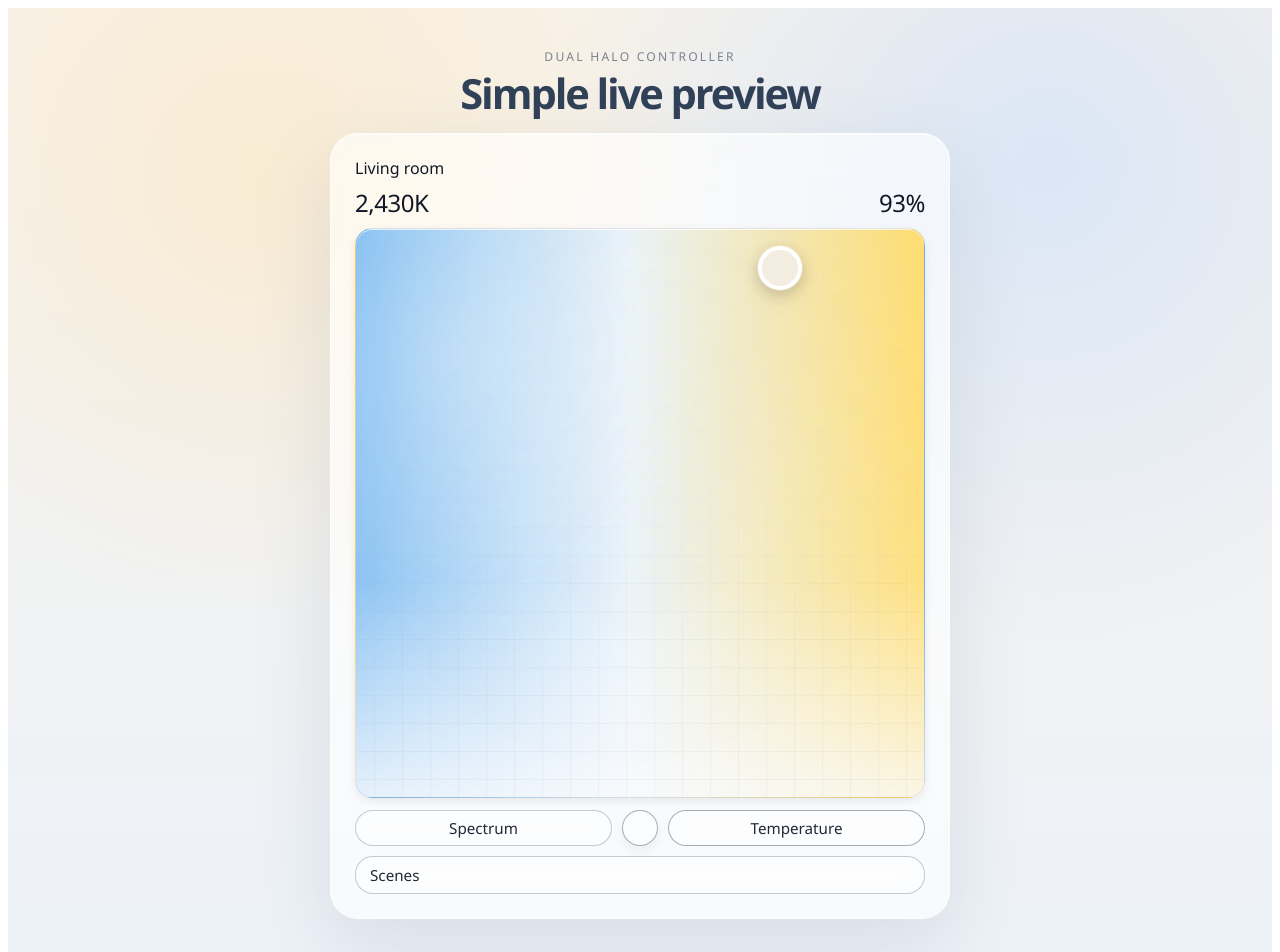
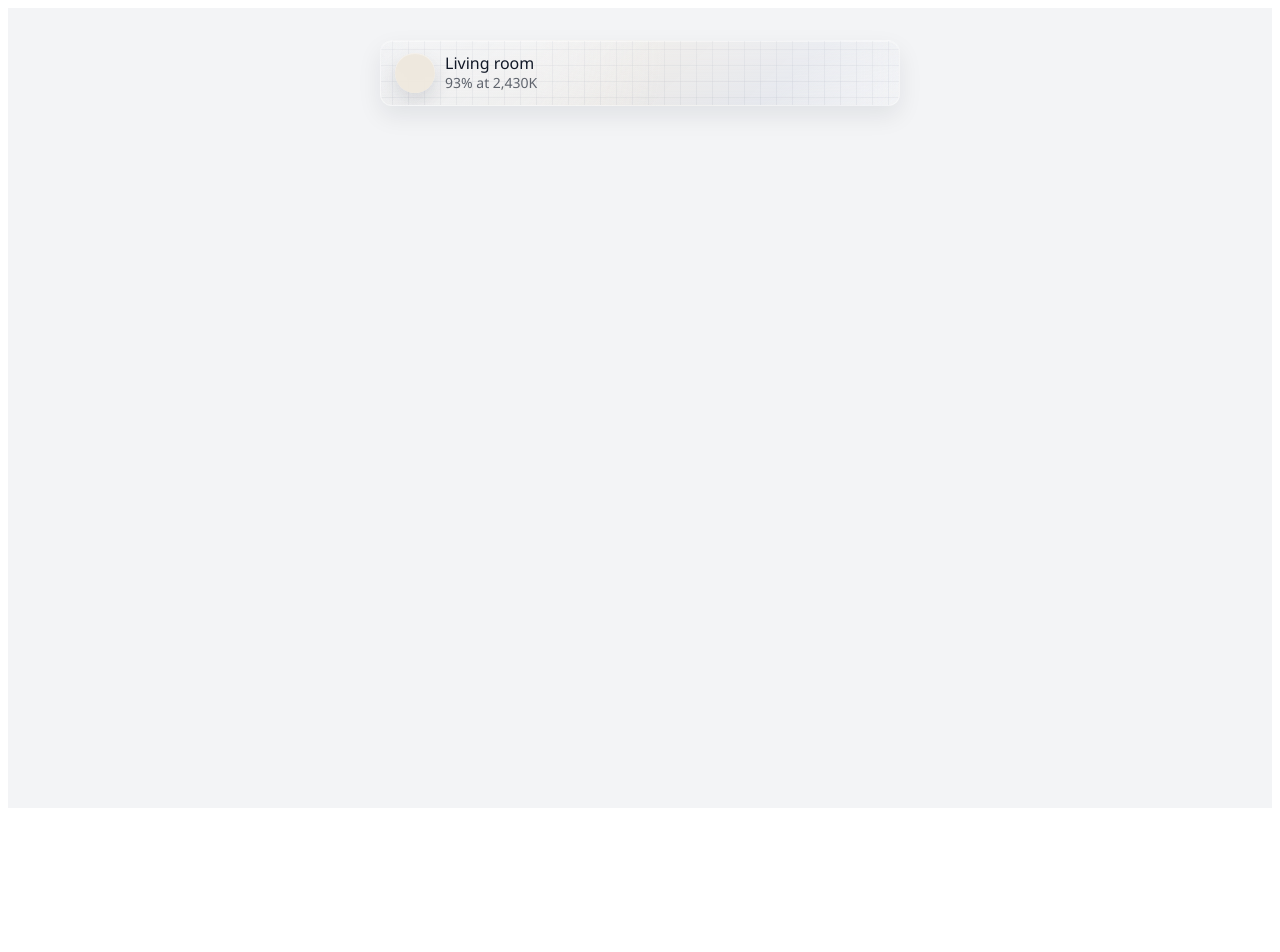
Before and after one commit to mbb365/Dual-Axis-Controller-v4, a React (Vite) app: page / in a window 1280 px wide. Shown: the top 952 px of the page. After the commit the page ends 816 px from the top, so only its background shows below. Built offline with nearby package versions, Linux system fonts and the light colour scheme.

Commit message:
Release v8.0.0

```diff
--- a/package.json
+++ b/package.json
@@ -1,7 +1,7 @@
 {
   "name": "dual-halo-controller",
   "private": true,
-  "version": "7.0.0",
+  "version": "8.0.0",
   "type": "module",
   "scripts": {
     "dev": "vite",
--- a/src/App.tsx
+++ b/src/App.tsx
@@ -13,89 +13,6 @@ interface QueuedControlCommand {
     uiMode: 'temperature' | 'spectrum';
     colorTempKelvin?: number;
     hsColor?: [number, number];
-}
-
-interface HassEntityRegistryEntry {
-    area_id?: string | null;
-    device_id?: string | null;
-}
-
-interface HassDeviceRegistryEntry {
-    area_id?: string | null;
-}
-
-function asStringArray(value: unknown): string[] {
-    if (Array.isArray(value)) {
-        return value.filter((item): item is string => typeof item === 'string');
-    }
-
-    return typeof value === 'string' ? [value] : [];
-}
-
-function getEntityAreaIds(
-    entityId: string,
-    entityRegistry: Record<string, HassEntityRegistryEntry>,
-    deviceRegistry: Record<string, HassDeviceRegistryEntry>
-) {
-    const entityEntry = entityRegistry[entityId];
-    const areaIds = new Set<string>();
-
-    if (typeof entityEntry?.area_id === 'string' && entityEntry.area_id) {
-        areaIds.add(entityEntry.area_id);
-    }
-
-    if (typeof entityEntry?.device_id === 'string' && entityEntry.device_id) {
-        const deviceAreaId = deviceRegistry[entityEntry.device_id]?.area_id;
-        if (typeof deviceAreaId === 'string' && deviceAreaId) {
-            areaIds.add(deviceAreaId);
-        }
-    }
-
-    return areaIds;
-}
-
-function sceneMatchesLightOrArea(
-    sceneState: {
-        attributes?: Record<string, unknown>;
-    } | undefined,
-    targetEntityId: string,
-    entityRegistry: Record<string, HassEntityRegistryEntry>,
-    deviceRegistry: Record<string, HassDeviceRegistryEntry>
-) {
-    if (!sceneState) return false;
-
-    const sceneEntityIds = asStringArray(sceneState.attributes?.entity_id);
-    if (sceneEntityIds.includes(targetEntityId)) {
-        return true;
-    }
-
-    const sceneDeviceIds = new Set(asStringArray(sceneState.attributes?.device_id));
-    const sceneAreaIds = new Set(asStringArray(sceneState.attributes?.area_id));
-    const targetAreaIds = getEntityAreaIds(targetEntityId, entityRegistry, deviceRegistry);
-    const targetDeviceId = entityRegistry[targetEntityId]?.device_id;
-
-    if (targetDeviceId && sceneDeviceIds.has(targetDeviceId)) {
-        return true;
-    }
-
-    if (targetAreaIds.size > 0) {
-        for (const areaId of targetAreaIds) {
-            if (sceneAreaIds.has(areaId)) {
-                return true;
-            }
-        }
-
-        for (const sceneEntityId of sceneEntityIds) {
-            const sceneEntityAreaIds = getEntityAreaIds(sceneEntityId, entityRegistry, deviceRegistry);
-            for (const areaId of sceneEntityAreaIds) {
-                if (targetAreaIds.has(areaId)) {
-                    return true;
-                }
-            }
-        }
-    }
-
-    return false;
 }
 
 export interface CardAppProps {
@@ -119,13 +36,11 @@ export function CardApp({
     onHoldAction,
     onDoubleTapAction,
 }: CardAppProps) {
-    const entityRegistry = (hass?.entities ?? {}) as Record<string, HassEntityRegistryEntry>;
-    const deviceRegistry = (hass?.devices ?? {}) as Record<string, HassDeviceRegistryEntry>;
     const allStates = (hass?.states ?? {}) as Record<
         string,
         {
             state?: string;
-            attributes?: Record<string, unknown> & {
+            attributes?: {
                 friendly_name?: string;
             };
         }
@@ -142,12 +57,7 @@ export function CardApp({
         supportedColorModes.some((mode) => ['hs', 'xy', 'rgb', 'rgbw', 'rgbww'].includes(mode)) ||
         (light?.attributes.hs_color != null && light?.attributes.color_mode !== 'color_temp');
     const sceneOptions: SceneOption[] = Object.entries(allStates)
-        .filter(
-            ([sceneEntityId, sceneState]) =>
-                sceneEntityId.startsWith('scene.') &&
-                sceneState?.state !== 'unavailable' &&
-                sceneMatchesLightOrArea(sceneState, entityId, entityRegistry, deviceRegistry)
-        )
+        .filter(([sceneEntityId, sceneState]) => sceneEntityId.startsWith('scene.') && sceneState?.state !== 'unavailable')
         .map(([sceneEntityId, sceneState]) => ({
             entityId: sceneEntityId,
             name: sceneState.attributes?.friendly_name || sceneEntityId.replace(/^scene\./, '').replace(/_/g, ' '),
@@ -159,6 +69,7 @@ export function CardApp({
     const isUserInteracting = useRef(false);
     const interactionTimeout = useRef<number | null>(null);
     const controlSendTimeout = useRef<number | null>(null);
+    const sceneFeedbackTimeout = useRef<number | null>(null);
     const pendingControlCommand = useRef<QueuedControlCommand | null>(null);
     const lastSentControlCommand = useRef<QueuedControlCommand | null>(null);
 
@@ -170,6 +81,7 @@ export function CardApp({
     const [isOn, setIsOn] = useState(false);
     const [uiMode, setUiMode] = useState<'temperature' | 'spectrum'>('temperature');
     const [selectedSceneName, setSelectedSceneName] = useState<string | null>(null);
+    const [sceneFeedbackMessage, setSceneFeedbackMessage] = useState<string | null>(null);
     const [showPopup, setShowPopup] = useState(false);
 
     useEffect(() => {
@@ -194,6 +106,9 @@ export function CardApp({
             }
             if (controlSendTimeout.current) {
                 window.clearTimeout(controlSendTimeout.current);
+            }
+            if (sceneFeedbackTimeout.current) {
+                window.clearTimeout(sceneFeedbackTimeout.current);
             }
         };
     }, []);
@@ -452,13 +367,41 @@ export function CardApp({
     );
 
     const handleSceneSelect = useCallback(
-        (sceneEntityId: string) => {
+        async (sceneEntityId: string) => {
             clearInteractionLock();
             const selectedScene = sceneOptions.find((scene) => scene.entityId === sceneEntityId);
-            setSelectedSceneName(selectedScene?.name ?? null);
-            hass.callService('scene', 'turn_on', { entity_id: sceneEntityId });
+            setSceneFeedbackMessage(null);
+
+            if (sceneFeedbackTimeout.current) {
+                window.clearTimeout(sceneFeedbackTimeout.current);
+                sceneFeedbackTimeout.current = null;
+            }
+
+            console.info('[Dual Halo Controller] Applying scene', {
+                lightEntityId: entityId,
+                sceneEntityId,
+                sceneName: selectedScene?.name ?? null,
+            });
+
+            try {
+                await hass.callService('scene', 'turn_on', { entity_id: sceneEntityId });
+                setSelectedSceneName(selectedScene?.name ?? null);
+            } catch (error) {
+                const detail = error instanceof Error ? error.message : 'Home Assistant did not accept the scene.';
+                console.error('[Dual Halo Controller] Failed to apply scene', {
+                    lightEntityId: entityId,
+                    sceneEntityId,
+                    error,
+                });
+
+                setSceneFeedbackMessage(`Couldn't apply ${selectedScene?.name ?? 'scene'}. ${detail}`);
+                sceneFeedbackTimeout.current = window.setTimeout(() => {
+                    setSceneFeedbackMessage(null);
+                    sceneFeedbackTimeout.current = null;
+                }, 5000);
+            }
         },
-        [clearInteractionLock, hass, sceneOptions]
+        [clearInteractionLock, entityId, hass, sceneOptions]
     );
 
     const handleTap = useCallback(() => {
@@ -515,6 +458,7 @@ export function CardApp({
                 onToggle={handleToggle}
                 sceneOptions={sceneOptions}
                 selectedSceneName={selectedSceneName}
+                sceneFeedbackMessage={sceneFeedbackMessage}
                 onSceneSelect={handleSceneSelect}
                 onTapAction={handleTap}
                 onHoldAction={onHoldAction}
@@ -566,6 +510,7 @@ export function CardApp({
                             onToggle={handleToggle}
                             sceneOptions={sceneOptions}
                             selectedSceneName={selectedSceneName}
+                            sceneFeedbackMessage={sceneFeedbackMessage}
                             onSceneSelect={handleSceneSelect}
                         />
                     </div>
--- a/src/components/CompactCard.css
+++ b/src/components/CompactCard.css
@@ -31,11 +31,11 @@
     position: absolute;
     inset: 0;
     background-image:
-        linear-gradient(rgba(77, 91, 124, 0.08) 1px, transparent 1px),
-        linear-gradient(90deg, rgba(77, 91, 124, 0.08) 1px, transparent 1px);
-    background-size: 18px 18px;
+        linear-gradient(rgba(77, 91, 124, 0.12) 1px, transparent 1px),
+        linear-gradient(90deg, rgba(77, 91, 124, 0.12) 1px, transparent 1px);
+    background-size: 16px 16px;
     background-position: center center;
-    opacity: 0.42;
+    opacity: 0.52;
     pointer-events: none;
 }
 
@@ -162,31 +162,46 @@
 
 .dual-card__mode-row {
     display: grid;
-    grid-template-columns: minmax(0, 1fr) 36px minmax(0, 1fr);
-    gap: 10px;
-    margin-top: 12px;
+    grid-template-columns: minmax(0, 1fr) 44px minmax(0, 1fr);
+    gap: 12px;
+    margin-top: 20px;
     align-items: center;
 }
 
+.dual-card__mode-pill,
+.dual-card__power-pill,
+.dual-card__scene-trigger,
+.dual-card__scene-option {
+    appearance: none;
+    -webkit-appearance: none;
+    background: #ffffff;
+    color: #545454;
+    box-shadow: none;
+    backdrop-filter: none;
+    -webkit-backdrop-filter: none;
+}
+
 .dual-card__mode-pill {
-    min-height: 36px;
+    position: relative;
+    z-index: 1;
+    isolation: isolate;
+    min-height: 42px;
     border-radius: 999px;
-    border: 1px solid rgba(17, 24, 39, 0.22);
-    background: rgba(255, 255, 255, 0.14);
-    color: #1f2937;
+    border: 1px solid #b7c0cb;
+    background: #ffffff;
+    color: #2f3746;
     font: inherit;
-    font-size: 0.95rem;
+    font-size: 0.92rem;
+    font-weight: 500;
+    letter-spacing: -0.01em;
+    padding: 0 18px;
     cursor: pointer;
-    box-shadow: inset 0 1px 0 rgba(255, 255, 255, 0.56);
-    backdrop-filter: blur(12px) saturate(130%);
-    -webkit-backdrop-filter: blur(12px) saturate(130%);
-    transition: border-color 0.18s ease, transform 0.18s ease, opacity 0.18s ease, box-shadow 0.18s ease, background 0.18s ease;
+    transition: border-color 0.18s ease, transform 0.18s ease, opacity 0.18s ease, background 0.18s ease, color 0.18s ease;
 }
 
 .dual-card__mode-pill.is-active {
-    border-color: rgba(17, 24, 39, 0.34);
-    background: rgba(255, 255, 255, 0.18);
-    box-shadow: inset 0 1px 0 rgba(255, 255, 255, 0.66);
+    border-color: #a8b2bf;
+    background: #ffffff;
 }
 
 .dual-card__mode-pill:disabled {
@@ -199,30 +214,25 @@
 }
 
 .dual-card__power-pill {
-    width: 36px;
-    height: 36px;
+    position: relative;
+    z-index: 1;
+    isolation: isolate;
+    width: 44px;
+    height: 44px;
     border-radius: 999px;
-    border: 1px solid rgba(17, 24, 39, 0.22);
-    background: rgba(255, 255, 255, 0.14);
-    color: rgba(51, 65, 85, 0.9);
+    border: 1px solid #b7c0cb;
+    background: #ffffff;
+    color: #2f3746;
     display: grid;
     place-items: center;
     padding: 0;
     cursor: pointer;
-    box-shadow:
-        inset 0 1px 0 rgba(255, 255, 255, 0.62),
-        0 5px 11px rgba(15, 23, 42, 0.036);
-    backdrop-filter: blur(12px) saturate(130%);
-    -webkit-backdrop-filter: blur(12px) saturate(130%);
     transition: transform 0.18s ease, box-shadow 0.18s ease, border-color 0.18s ease, color 0.18s ease;
 }
 
 .dual-card__power-pill.is-active {
-    border-color: rgba(17, 24, 39, 0.34);
-    color: rgba(31, 41, 55, 0.92);
-    box-shadow:
-        inset 0 1px 0 rgba(255, 255, 255, 0.7),
-        0 6px 12px rgba(15, 23, 42, 0.048);
+    border-color: #a8b2bf;
+    color: #434343;
 }
 
 .dual-card__power-pill:hover {
@@ -235,7 +245,7 @@
 }
 
 .dual-card__power-icon {
-    --mdc-icon-size: 18px;
+    --mdc-icon-size: 20px;
 }
 
 .dual-card__scene-picker {
@@ -244,31 +254,33 @@
 }
 
 .dual-card__scene-trigger {
+    position: relative;
+    z-index: 1;
+    isolation: isolate;
     width: 100%;
-    min-height: 36px;
-    border-radius: 18px;
-    border: 1px solid rgba(17, 24, 39, 0.22);
-    background: rgba(255, 255, 255, 0.14);
-    color: #1f2937;
+    min-height: 46px;
+    border-radius: 999px;
+    border: 1px solid #b7c0cb;
+    background: #ffffff;
+    color: #2f3746;
     font: inherit;
-    font-size: 0.95rem;
+    font-size: 0.94rem;
+    font-weight: 500;
+    letter-spacing: -0.01em;
     display: flex;
     align-items: center;
     justify-content: space-between;
     gap: 10px;
-    padding: 8px 14px;
+    padding: 0 18px;
     cursor: pointer;
-    box-shadow: inset 0 1px 0 rgba(255, 255, 255, 0.56);
-    backdrop-filter: blur(12px) saturate(130%);
-    -webkit-backdrop-filter: blur(12px) saturate(130%);
-    transition: border-color 0.18s ease, transform 0.18s ease, box-shadow 0.18s ease, opacity 0.18s ease;
+    transition: border-color 0.18s ease, transform 0.18s ease, opacity 0.18s ease, background 0.18s ease;
 }
 
 .dual-card__scene-trigger.is-open,
 .dual-card__scene-trigger:not(:disabled):hover {
     transform: translateY(-1px);
-    border-color: rgba(17, 24, 39, 0.34);
-    box-shadow: inset 0 1px 0 rgba(255, 255, 255, 0.64);
+    border-color: #a8b2bf;
+    background: #ffffff;
 }
 
 .dual-card__scene-trigger:disabled {
@@ -283,7 +295,10 @@
 
 .dual-card__scene-icon {
     --mdc-icon-size: 18px;
+    color: inherit;
     flex-shrink: 0;
+    position: relative;
+    z-index: 1;
 }
 
 .dual-card__scene-menu {
@@ -296,32 +311,28 @@
     gap: 6px;
     padding: 8px;
     border-radius: 18px;
-    border: 1px solid rgba(17, 24, 39, 0.12);
-    background: linear-gradient(145deg, rgba(255, 255, 255, 0.9) 0%, rgba(244, 247, 252, 0.84) 100%);
+    border: 1px solid rgba(188, 196, 207, 0.72);
+    background: #ffffff;
     box-shadow:
-        0 14px 32px rgba(15, 23, 42, 0.12),
-        inset 0 1px 0 rgba(255, 255, 255, 0.7);
-    backdrop-filter: blur(14px) saturate(135%);
-    -webkit-backdrop-filter: blur(14px) saturate(135%);
+        0 10px 22px rgba(15, 23, 42, 0.06);
+    backdrop-filter: none;
+    -webkit-backdrop-filter: none;
 }
 
 .dual-card__scene-option {
-    min-height: 36px;
+    min-height: 40px;
     border: 0;
-    border-radius: 14px;
-    background: rgba(255, 255, 255, 0.12);
-    color: #1f2937;
+    border-radius: 18px;
     font: inherit;
-    font-size: 0.94rem;
+    font-size: 0.92rem;
     text-align: left;
     padding: 8px 12px;
     cursor: pointer;
-    box-shadow: none;
-    transition: background 0.18s ease, transform 0.18s ease, box-shadow 0.18s ease;
+    transition: background 0.18s ease, transform 0.18s ease, color 0.18s ease;
 }
 
 .dual-card__scene-option:hover {
-    background: rgba(255, 255, 255, 0.18);
+    background: rgba(248, 250, 252, 1);
     box-shadow: none;
     transform: translateY(-1px);
 }
@@ -329,6 +340,14 @@
 .dual-card__scene-option:focus-visible {
     outline: 2px solid var(--primary-color, #03a9f4);
     outline-offset: 2px;
+}
+
+.dual-card__scene-feedback {
+    margin-top: 8px;
+    padding: 0 4px;
+    font-size: 0.8rem;
+    line-height: 1.35;
+    color: #b42318;
 }
 
 @container (max-width: 380px) {
@@ -408,30 +427,6 @@
             0 4px 10px rgba(0, 0, 0, 0.18);
     }
 
-    .dual-card__mode-pill,
-    .dual-card__power-pill,
-    .dual-card__scene-trigger {
-        border-color: rgba(255, 255, 255, 0.12);
-        background: rgba(255, 255, 255, 0.04);
-        color: rgba(241, 245, 249, 0.92);
-        box-shadow:
-            inset 0 1px 0 rgba(255, 255, 255, 0.1),
-            0 3px 8px rgba(0, 0, 0, 0.14);
-        backdrop-filter: blur(2px) saturate(108%);
-        -webkit-backdrop-filter: blur(2px) saturate(108%);
-    }
-
-    .dual-card__mode-pill.is-active,
-    .dual-card__power-pill.is-active,
-    .dual-card__scene-trigger.is-open,
-    .dual-card__scene-trigger:not(:disabled):hover {
-        border-color: rgba(255, 255, 255, 0.18);
-        background: rgba(255, 255, 255, 0.06);
-        box-shadow:
-            inset 0 1px 0 rgba(255, 255, 255, 0.12),
-            0 4px 10px rgba(0, 0, 0, 0.16);
-    }
-
     .dual-card__scene-menu {
         border-color: rgba(255, 255, 255, 0.08);
         background: linear-gradient(145deg, rgba(22, 27, 34, 0.9) 0%, rgba(28, 34, 42, 0.84) 100%);
@@ -441,15 +436,4 @@
         backdrop-filter: blur(3px) saturate(110%);
         -webkit-backdrop-filter: blur(3px) saturate(110%);
     }
-
-    .dual-card__scene-option {
-        background: rgba(255, 255, 255, 0.04);
-        color: rgba(241, 245, 249, 0.92);
-        box-shadow: inset 0 1px 0 rgba(255, 255, 255, 0.08);
-    }
-
-    .dual-card__scene-option:hover {
-        background: rgba(255, 255, 255, 0.06);
-        box-shadow: inset 0 1px 0 rgba(255, 255, 255, 0.1);
-    }
 }
--- a/src/components/Halo.tsx
+++ b/src/components/Halo.tsx
@@ -61,13 +61,13 @@ const HALO_CSS = `
     position: absolute;
     inset: 0;
     background-image:
-        linear-gradient(rgba(99, 115, 148, 0.14) 1px, transparent 1px),
-        linear-gradient(90deg, rgba(99, 115, 148, 0.14) 1px, transparent 1px);
-    background-size: 28px 28px;
+        linear-gradient(rgba(99, 115, 148, 0.3) 1px, transparent 1px),
+        linear-gradient(90deg, rgba(99, 115, 148, 0.3) 1px, transparent 1px);
+    background-size: 24px 24px;
     background-position: center center;
-    opacity: 0.5;
-    -webkit-mask-image: linear-gradient(180deg, rgba(0, 0, 0, 0) 0%, rgba(0, 0, 0, 0.22) 42%, rgba(0, 0, 0, 0.8) 72%, rgba(0, 0, 0, 1) 100%);
-    mask-image: linear-gradient(180deg, rgba(0, 0, 0, 0) 0%, rgba(0, 0, 0, 0.22) 42%, rgba(0, 0, 0, 0.8) 72%, rgba(0, 0, 0, 1) 100%);
+    opacity: 0.9;
+    -webkit-mask-image: linear-gradient(180deg, rgba(0, 0, 0, 0) 0%, rgba(0, 0, 0, 0.38) 26%, rgba(0, 0, 0, 0.94) 60%, rgba(0, 0, 0, 1) 100%);
+    mask-image: linear-gradient(180deg, rgba(0, 0, 0, 0) 0%, rgba(0, 0, 0, 0.38) 26%, rgba(0, 0, 0, 0.94) 60%, rgba(0, 0, 0, 1) 100%);
     pointer-events: none;
     transition:
         opacity 280ms ease,
--- a/src/main.tsx
+++ b/src/main.tsx
@@ -7,7 +7,6 @@ const demoScenes = {
         friendly_name: 'Focus Beam',
         state: 'on' as const,
         attributes: {
-            entity_id: ['light.preview'],
             brightness: 255,
             color_mode: 'color_temp',
             color_temp: 176,
@@ -19,7 +18,6 @@ const demoScenes = {
         friendly_name: 'Sunset Glow',
         state: 'on' as const,
         attributes: {
-            entity_id: ['light.preview'],
             brightness: 204,
             color_mode: 'color_temp',
             color_temp: 435,
@@ -31,7 +29,6 @@ const demoScenes = {
         friendly_name: 'Aurora Pop',
         state: 'on' as const,
         attributes: {
-            entity_id: ['light.preview'],
             brightness: 230,
             color_mode: 'hs',
             color_temp: null as unknown as number,
@@ -43,24 +40,11 @@ const demoScenes = {
         friendly_name: 'Midnight Violet',
         state: 'on' as const,
         attributes: {
-            entity_id: ['light.preview'],
             brightness: 122,
             color_mode: 'hs',
             color_temp: null as unknown as number,
             color_temp_kelvin: null as unknown as number,
             hs_color: [282, 72] as [number, number],
-        },
-    },
-    'scene.preview_elsewhere': {
-        friendly_name: 'Kitchen Clean',
-        state: 'on' as const,
-        attributes: {
-            entity_id: ['light.other_room'],
-            brightness: 255,
-            color_mode: 'color_temp',
-            color_temp: 240,
-            color_temp_kelvin: 4167,
-            hs_color: [48, 18] as [number, number],
         },
     },
 } as const;
@@ -85,12 +69,6 @@ function MockHomeAssistant() {
         () => ({
             states: {
                 'light.preview': mockState,
-                'light.other_room': {
-                    state: 'on',
-                    attributes: {
-                        friendly_name: 'Kitchen',
-                    },
-                },
                 ...Object.fromEntries(
                     Object.entries(demoScenes).map(([entityId, scene]) => [
                         entityId,
@@ -98,29 +76,10 @@ function MockHomeAssistant() {
                             state: scene.state,
                             attributes: {
                                 friendly_name: scene.friendly_name,
-                                entity_id: scene.attributes.entity_id,
                             },
                         },
                     ])
                 ),
-            },
-            entities: {
-                'light.preview': {
-                    area_id: 'office',
-                    device_id: 'preview_light_device',
-                },
-                'light.other_room': {
-                    area_id: 'kitchen',
-                    device_id: 'other_light_device',
-                },
-            },
-            devices: {
-                preview_light_device: {
-                    area_id: 'office',
-                },
-                other_light_device: {
-                    area_id: 'kitchen',
-                },
             },
             callService: async (domain: string, service: string, serviceData: Record<string, unknown>) => {
                 if (domain === 'scene' && service === 'turn_on' && typeof serviceData.entity_id === 'string') {
@@ -182,64 +141,19 @@ function MockHomeAssistant() {
         <div
             style={{
                 minHeight: '100vh',
-                background:
-                    'radial-gradient(circle at 20% 18%, rgba(255, 228, 182, 0.46) 0%, rgba(255, 228, 182, 0) 34%), radial-gradient(circle at 82% 16%, rgba(196, 220, 255, 0.54) 0%, rgba(196, 220, 255, 0) 38%), linear-gradient(180deg, #f7f2ea 0%, #edf2f8 100%)',
-                padding: '40px 20px',
+                background: '#f3f4f6',
+                padding: '32px',
                 boxSizing: 'border-box',
-                fontFamily: '"Avenir Next", "Segoe UI", sans-serif',
-                display: 'grid',
-                placeItems: 'center',
+                fontFamily: 'system-ui, sans-serif',
             }}
         >
             <div
                 style={{
-                    width: 'min(100%, 620px)',
+                    maxWidth: '520px',
+                    margin: '0 auto',
                 }}
             >
-                <div
-                    style={{
-                        marginBottom: '18px',
-                        textAlign: 'center',
-                        color: '#314158',
-                    }}
-                >
-                    <div
-                        style={{
-                            fontSize: '0.76rem',
-                            letterSpacing: '0.18em',
-                            textTransform: 'uppercase',
-                            opacity: 0.62,
-                            marginBottom: '8px',
-                        }}
-                    >
-                        Dual Halo Controller
-                    </div>
-                    <div
-                        style={{
-                            fontSize: 'clamp(1.9rem, 4vw, 2.6rem)',
-                            lineHeight: 1,
-                            fontWeight: 600,
-                            letterSpacing: '-0.05em',
-                        }}
-                    >
-                        Simple live preview
-                    </div>
-                </div>
-
-                <div
-                    style={{
-                        borderRadius: '28px',
-                        padding: '24px',
-                        background: 'rgba(255, 255, 255, 0.62)',
-                        border: '1px solid rgba(255, 255, 255, 0.68)',
-                        boxShadow:
-                            '0 28px 80px rgba(80, 96, 122, 0.14), inset 0 1px 0 rgba(255, 255, 255, 0.56)',
-                        backdropFilter: 'blur(22px) saturate(135%)',
-                        WebkitBackdropFilter: 'blur(22px) saturate(135%)',
-                    }}
-                >
-                    <CardApp hass={hass} entityId="light.preview" layout="expanded" />
-                </div>
+                <CardApp hass={hass} entityId="light.preview" layout="compact" />
             </div>
         </div>
     );
```
Also changed, not shown: src/components/CompactCard.tsx (+8 -0 lines), 2 other files (tests, documents, lock files or other folders).
